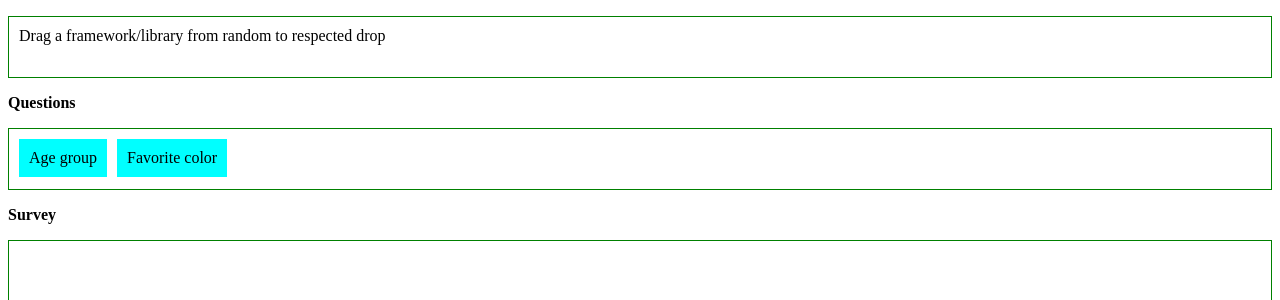
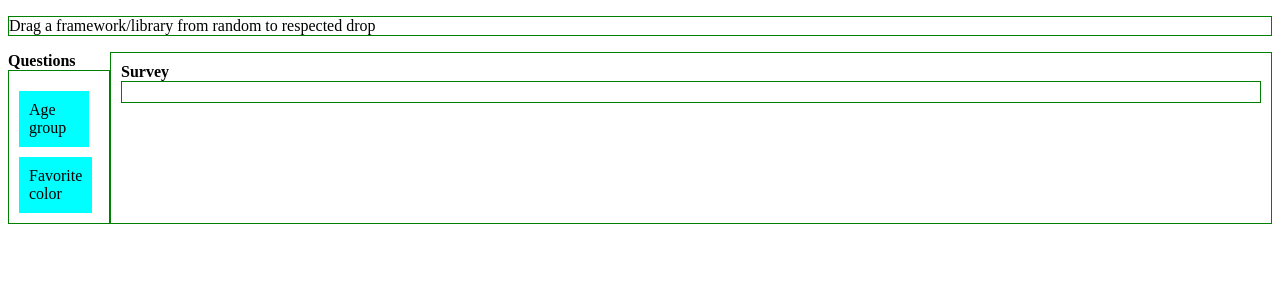
Before and after one commit to bljubisic/test-dnd, a SvelteKit app: page / in a window 1280 px wide. Shown: the top 300 px of the page. Built offline with nearby package versions, Linux system fonts and the light colour scheme.

Commit message:
Fixed some styling issues

```diff
--- a/src/routes/+page.svelte
+++ b/src/routes/+page.svelte
@@ -73,11 +73,12 @@
         .replace("T", " ")
     };
   </script>
-
   <p>Drag a framework/library from random to respected drop</p>
+  <div class="container">
     <div in:receive={{ key: 0 }} out:send={{ key: 0 }}>
       <b>{Stack[0].name}</b>
-    <p
+      <!-- svelte-ignore a11y-no-static-element-interactions -->
+      <div class="questions"
         class:hovering={stackHover === Stack[0].name}
         on:dragenter={() => (stackHover = Stack[0].name)}
         on:dragleave={() => (stackHover = null)}
@@ -96,11 +97,13 @@
             </li>
           </div>
         {/each}
-    </p>
         </div>
-  <div in:receive={{ key: 1 }} out:send={{ key: 1 }}>
+    </div>
+    <div class="work">
       <b>{Stack[1].name}</b>
-    <p
+      <div in:receive={{ key: 1 }} out:send={{ key: 1 }} class="target-design">
+        <!-- svelte-ignore a11y-no-static-element-interactions -->
+        <div class="target"
           class:hovering={stackHover === Stack[1].name}
           on:dragenter={() => (stackHover = Stack[1].name)}
           on:dragleave={() => (stackHover = null)}
@@ -119,10 +122,13 @@
               </li>
             </div>
           {/each}
-    </p>
         </div>
-  <div>
+      </div>
+      <div class="container-results">
         {#each Stack[1].items as item, itemIndex (item)}
+
+          <div class="results">
+            <div class="markdown">
               <div
                 class="item"
               >
@@ -130,13 +136,9 @@
                   <span style="white-space: pre-line">{item.question}</span>
                 </li>
               </div>
-    {/each}
             </div>
-  <div>
-    {#each Stack[1].items as item, itemIndex (item)}
-      <div
-        class="item"
-      >
+            <div class="render">
+              <div class="item">
                 <li>
                   {#await page = md(item.question)}
                     <p>...waiting</p>
@@ -149,41 +151,21 @@
                   {/await}
                 </li>
               </div>
+            </div>
+          </div>
         {/each}
       </div>
+    </div>
+  </div>
 
-  <!-- {#each Stack as stack, stackIndex (stack)}
-    <div animate:flip in:receive={{ key: stackIndex }} out:send={{ key: stackIndex }}>
-      <b>{stack.name}</b>
-      <p
-        class:hovering={stackHover === stack.name}
-        on:dragenter={() => (stackHover = stack.name)}
-        on:dragleave={() => (stackHover = null)}
-        on:drop={(event) => drop(event, stackIndex)}
-        ondragover="return false"
-      >
-        {#each stack.items as item, itemIndex (item)}
-          <div
-            class="item"
-            in:receive={{ key: itemIndex }}
-            out:send={{ key: itemIndex }}
-            animate:flip={{ duration: 500 }}
-          >
-            <li draggable={true} on:dragstart={(event) => dragStart(event, stackIndex, itemIndex)}>
-              {item}
-            </li>
-          </div>
-        {/each}
-      </p>
-    </div>
-  {/each} -->
 
   <style>
     .hovering {
       border-color: #454B1B;
     }
     .item {
-      display: inline; /* required for flip to work */
+      display: inline;
+      margin-top: 10px; /* required for flip to work */
     }
     li {
       background-color: #00FFFF;
@@ -198,8 +180,58 @@
     }
     p {
       border: solid green 1px;
+
+    }
+    .work {
       display: flex; /* required for drag & drop to work when .item display is inline */
-      height: 40px; /* needed when empty */
+      flex-direction: column;
+      width: 100%; /* needed when empty */
+      height: auto;
       padding: 10px;
+      border: solid green 1px;
+    }
+    .questions {
+      display: flex; /* required for drag & drop to work when .item display is inline */
+      flex-direction: column;
+      flex-grow: 1;
+      align-items: stretch;
+      width: 80px; /* needed when empty */
+      height: auto;
+      padding: 10px;
+      border: solid green 1px;
+    }
+    .target-design {
+      border: solid green 1px;
+    }
+    .target {
+      display: flex; /* required for drag & drop to work when .item display is inline */
+      flex-direction: column;
+      width: 95%; /* needed when empty */
+      height: 100%;
+      padding: 10px;
+      margin-left: auto;
+      margin-right: auto;
+    }
+    .container {
+      display: flex;
+      flex-direction: row;
+    }
+    .results {
+      display: flex;
+      flex-direction: column;
+      margin-top: 20px;
+    }
+    .markdown {
+      display: flex;
+      flex-direction: column;
+    }
+    .render {
+      display: flex;
+      flex-direction: column;
+    }
+    .container-results {
+      display: flex;
+      flex-direction: row;
+      margin-top: 20px;
     }
   </style>
```
Lines whose indentation alone changed are shown as unchanged.
